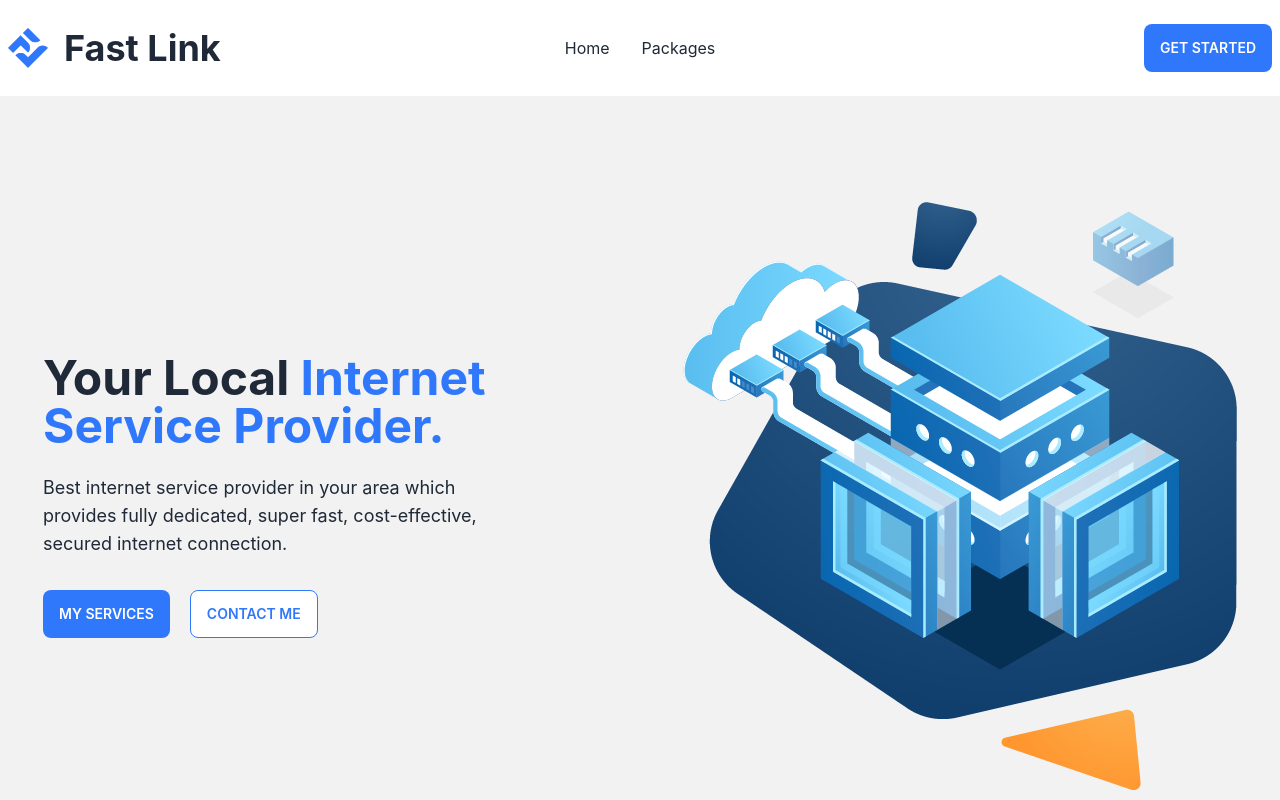
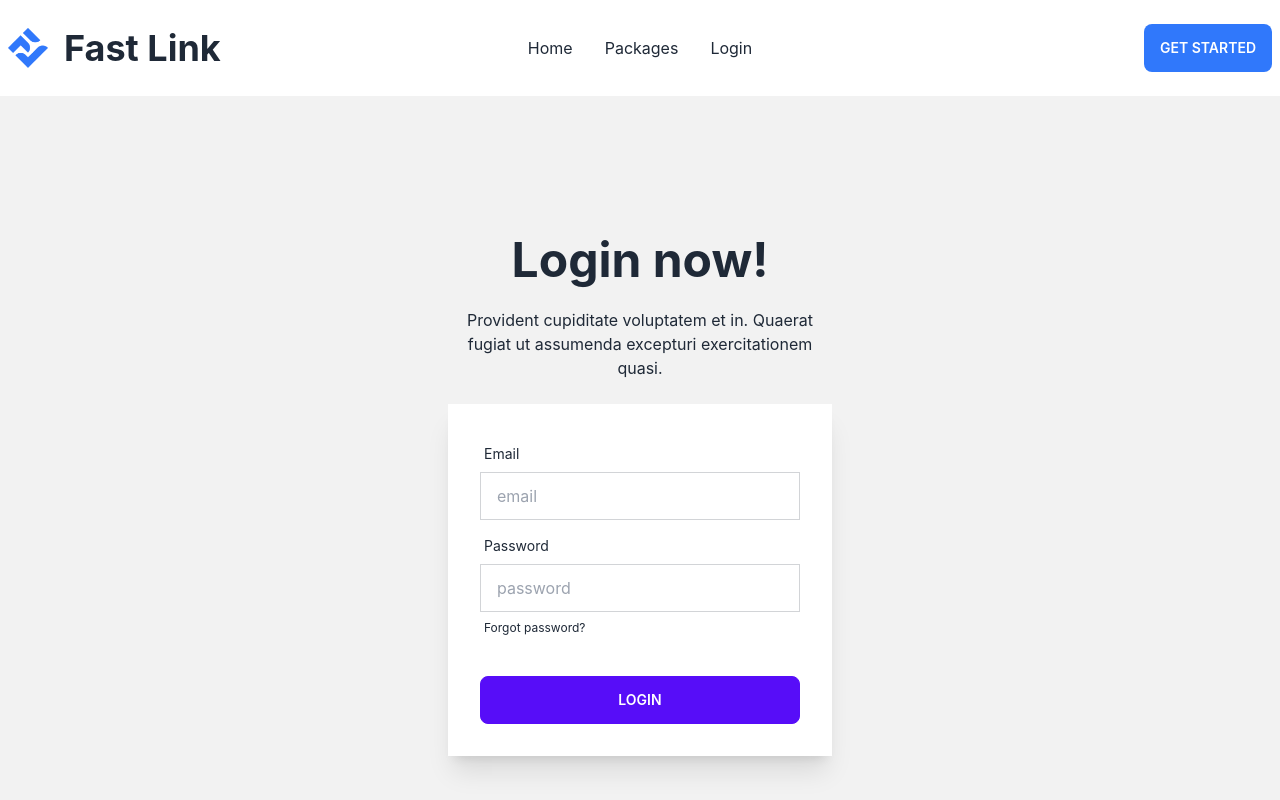
Before and after one commit to asifiqbal07/a11-fast-link, a React (Create React App) app: page /login in a window 1280 px wide. Shown: the top 800 px of the page. Built offline with nearby package versions, Linux system fonts and the light colour scheme; no server answers.

Commit message:
Log in page added

```diff
--- /dev/null
+++ b/src/Pages/Login/Login/Login.js
@@ -0,0 +1,49 @@
+import React from 'react';
+
+const Login = () => {
+
+    const handleSubmit = event => {
+        event.preventDefault();
+        const form = event.target;
+        const email = form.email.value;
+        const password = form.password.value;
+
+    }
+
+    return (
+        <div>
+            <div className="hero min-h-screen bg-base-200">
+                <div className="">
+                    <div className="text-center">
+                        <h1 className="text-5xl font-bold">Login now!</h1>
+                        <p className="py-6 lg:w-2/4 mx-auto">Provident cupiditate voluptatem et in. Quaerat fugiat ut assumenda excepturi exercitationem quasi.</p>
+                    </div>
+                    <div className="card w-full max-w-sm shadow-xl bg-base-100 mx-auto rounded-none ">
+                        <form className="card-body">
+                            <div className="form-control">
+                                <label className="label">
+                                    <span className="label-text">Email</span>
+                                </label>
+                                <input type="text" placeholder="email" className="input input-bordered rounded-none" />
+                            </div>
+                            <div className="form-control">
+                                <label className="label">
+                                    <span className="label-text">Password</span>
+                                </label>
+                                <input type="text" placeholder="password" className="input input-bordered rounded-none" />
+                                <label className="label">
+                                    <a href="/" className="label-text-alt link link-hover">Forgot password?</a>
+                                </label>
+                            </div>
+                            <div className="form-control mt-6">
+                                <button className="btn btn-primary">Login</button>
+                            </div>
+                        </form>
+                    </div>
+                </div>
+            </div>
+        </div>
+    );
+};
+
+export default Login;
--- a/src/Pages/Shared/Header/Header.js
+++ b/src/Pages/Shared/Header/Header.js
@@ -6,6 +6,7 @@ const Header = () => {
     const menuItems = <>
         <li><Link to='/'>Home</Link></li>
         <li><Link to='/packages'>Packages</Link></li>
+        <li><Link to='/login'>Login</Link></li>
     </>
     return (
         <div className="navbar bg-base-100 my-4">
--- a/src/Routes/Routes/Routes.js
+++ b/src/Routes/Routes/Routes.js
@@ -1,6 +1,7 @@
 import { createBrowserRouter } from "react-router-dom";
 import Main from "../../layout/Main";
 import Home from "../../Pages/Home/Home/Home";
+import Login from "../../Pages/Login/Login/Login";
 import PackageDetails from "../../Pages/Packages/PackageDetails/PackageDetails";
 import Packages from "../../Pages/Packages/Packages/Packages";
 
@@ -15,7 +16,7 @@ export const routes = createBrowserRouter([
             },
             {
                 path: '/login',
-                element: <Home></Home>,
+                element: <Login></Login>,
             },
             {
                 path: '/signup',
--- a/src/firebase/firebase.config.js
+++ b/src/firebase/firebase.config.js
@@ -5,12 +5,12 @@ import { initializeApp } from "firebase/app";
 
 // Your web app's Firebase configuration
 const firebaseConfig = {
-  apiKey: "AIzaSyBzRSFaN0LAfnqoYEsu57bppHXGWpm26ss",
-  authDomain: "fast-link-fdad4.firebaseapp.com",
-  projectId: "fast-link-fdad4",
-  storageBucket: "fast-link-fdad4.appspot.com",
-  messagingSenderId: "391130851718",
-  appId: "1:391130851718:web:d3d8f5173829d32fb32407"
+  apiKey: process.env.REACT_APP_apiKey,
+  authDomain: process.env.REACT_APP_authDomain,
+  projectId: process.env.REACT_APP_projectId,
+  storageBucket: process.env.REACT_APP_storageBucket,
+  messagingSenderId: process.env.REACT_APP_messagingSenderId,
+  appId: process.env.REACT_APP_appId,
 };
 
 // Initialize Firebase
```
